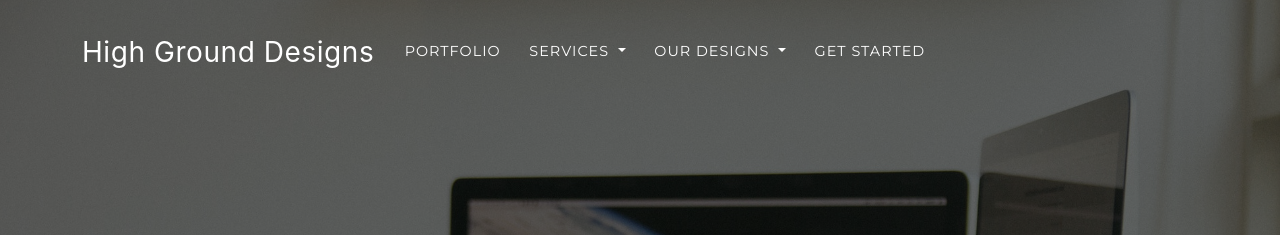
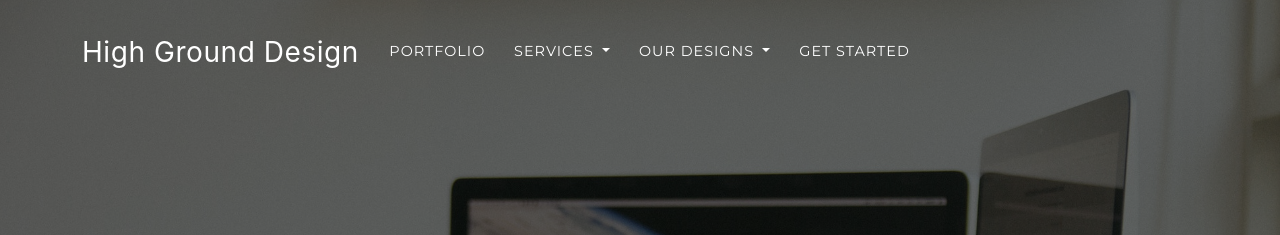
Before and after one commit to PopularDemand/highground, a Jekyll site: the page built from index.md, in a window 1280 px wide. Shown: the top 235 px of the page. Built offline with Jekyll 4.4.1, drawn with Linux system fonts in a browser that asks for light colours.

Commit message:
add cname

```diff
--- /dev/null
+++ b/CNAME
@@ -0,0 +1 @@
+design.highground.tech
--- a/_config.yml
+++ b/_config.yml
@@ -17,7 +17,7 @@
 baseurl: "" # the subpath of your site, e.g. /blog
 include: ["_pages"]
 
-title      : High Ground Designs
+title      : High Ground Design
 email      : alexa@highground.tech
 description: Design services by High Ground Tech Co.
 author     : High Ground Tech Team
```
